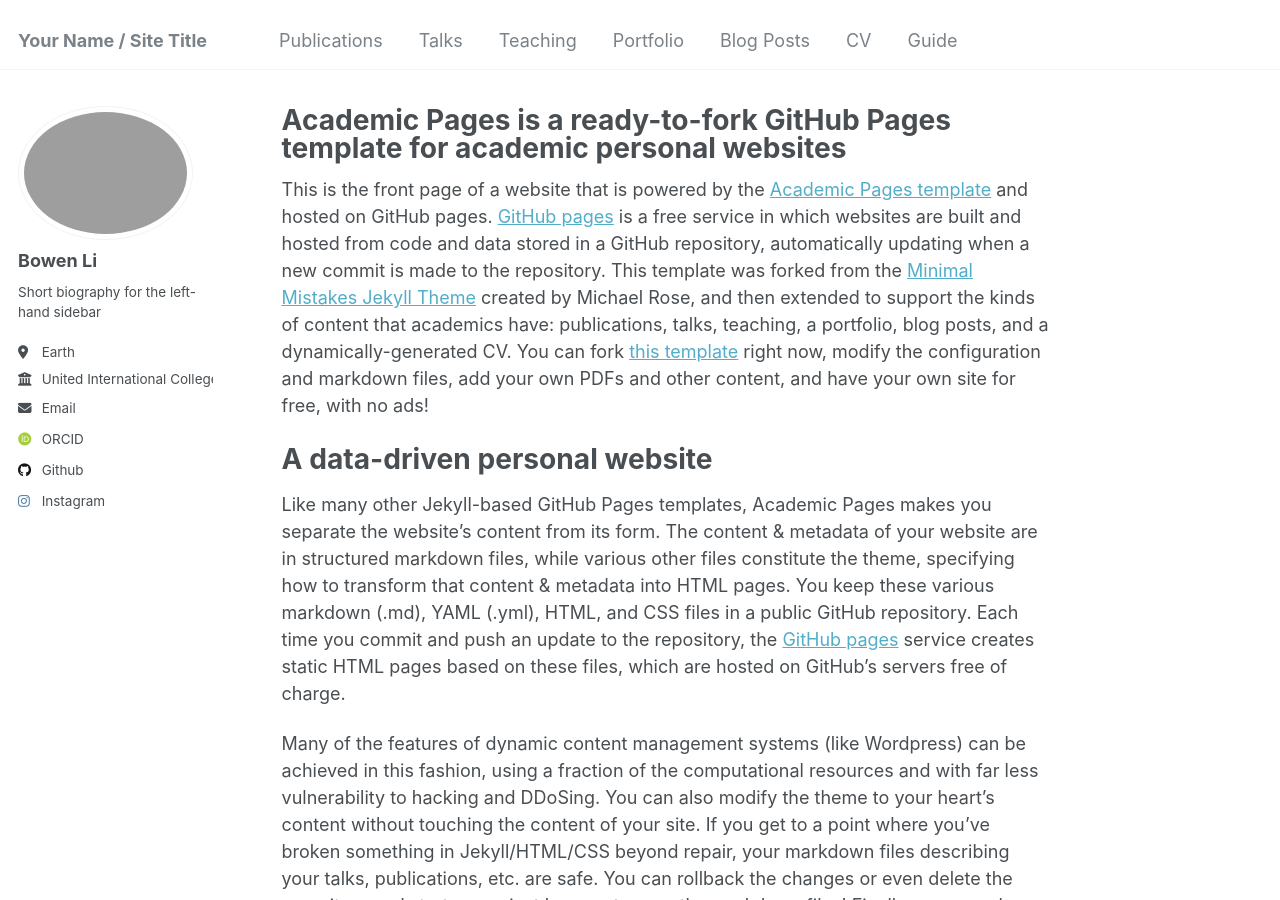
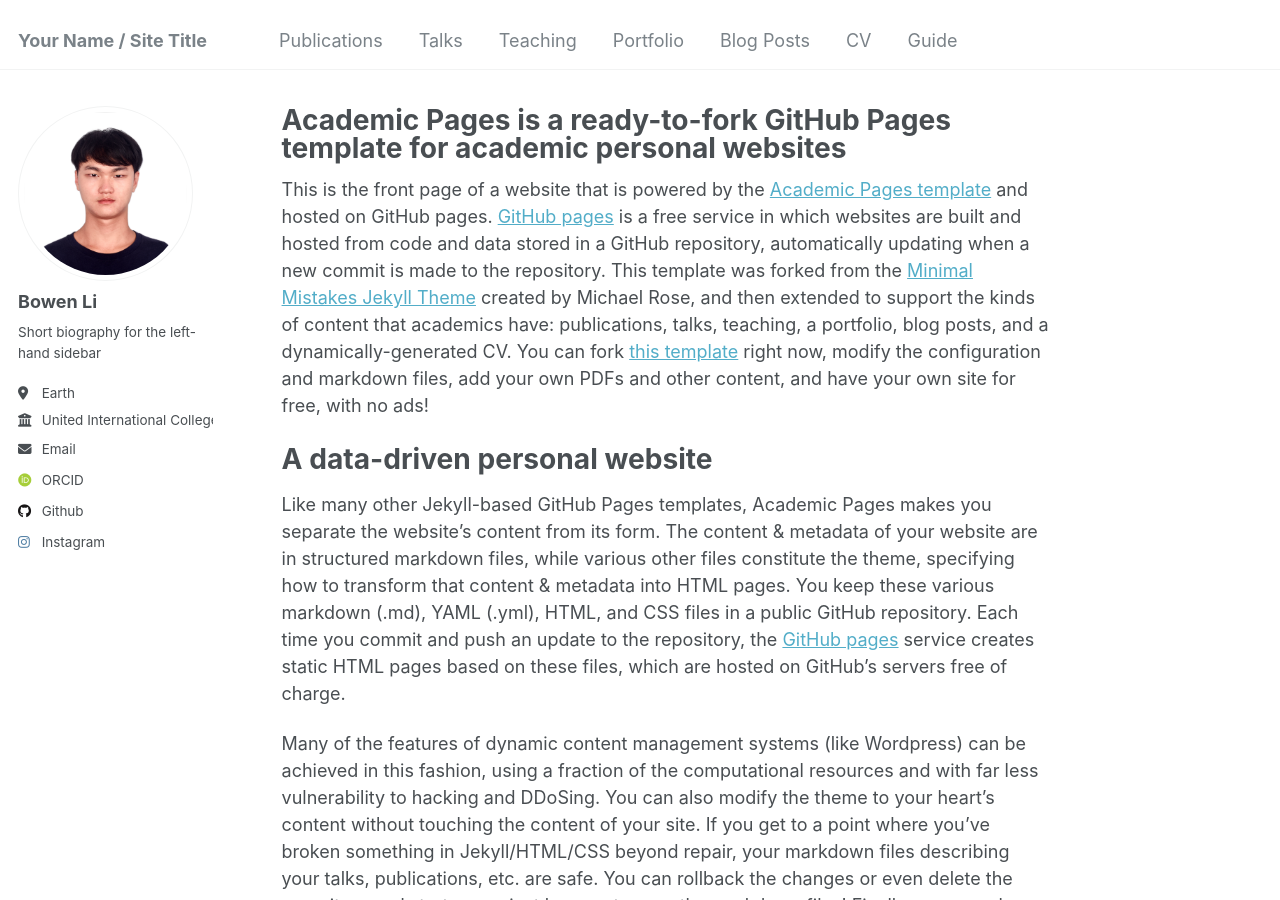
Before and after one commit to samklein112/samklein112.github.io, a Jekyll site: the page built from _pages/about.md, in a window 1280 px wide and 900 px high. Built offline with Jekyll 4.4.1, drawn with Linux system fonts in a browser that asks for light colours; some web fonts are replaced.

Commit message:
Update _config.yml

```diff
--- a/_config.yml
+++ b/_config.yml
@@ -21,7 +21,7 @@ repository               : "https://samklein112.github.io"
 #               Additional customization can be done by editing /_includes/author-profile.html
 author:
   # Biographic information
-  avatar           : "bowenli.png"
+  avatar           : "photo.png"
   name             : "Bowen Li"
   pronouns         : # example: "she/her"
   bio              : "Short biography for the left-hand sidebar"
```
